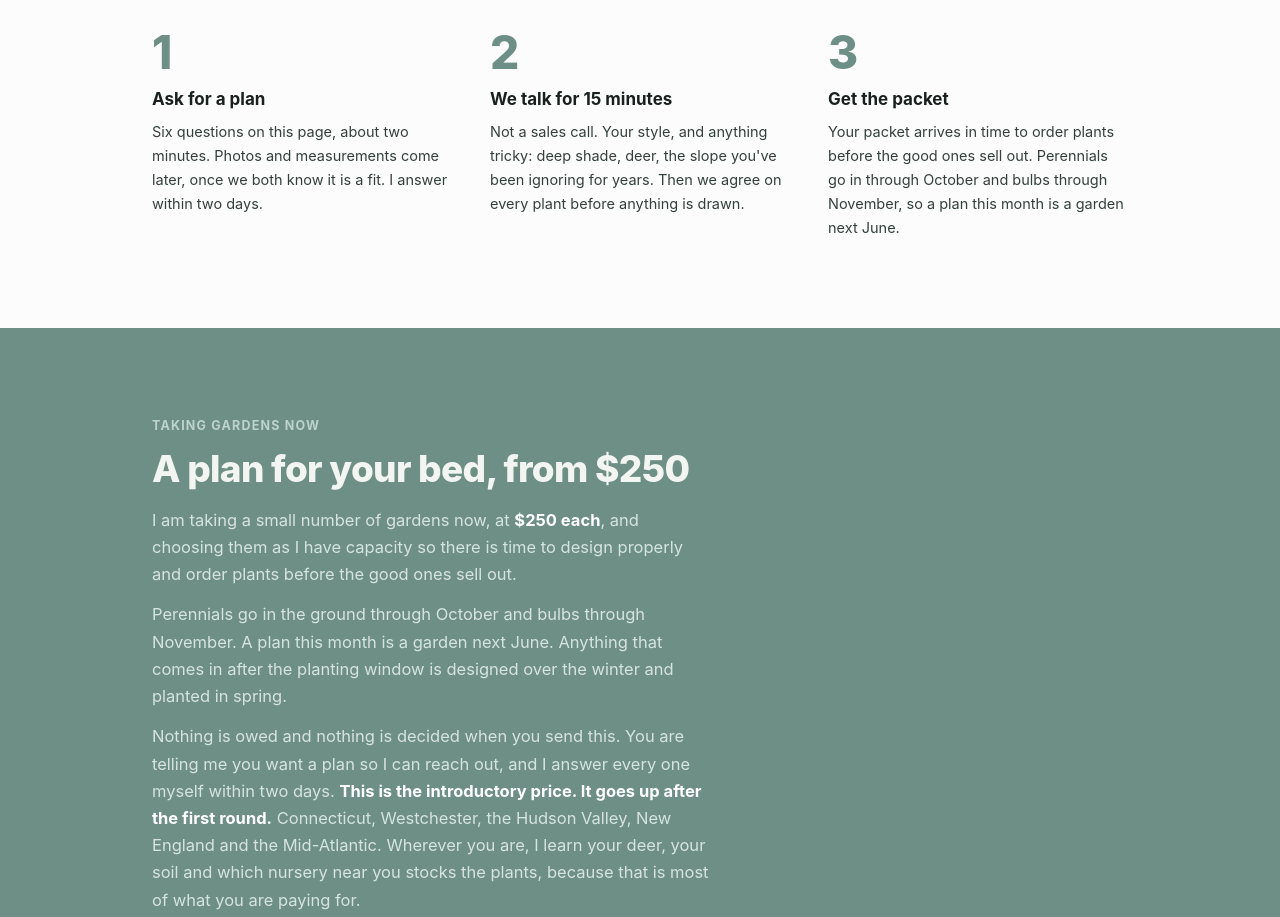
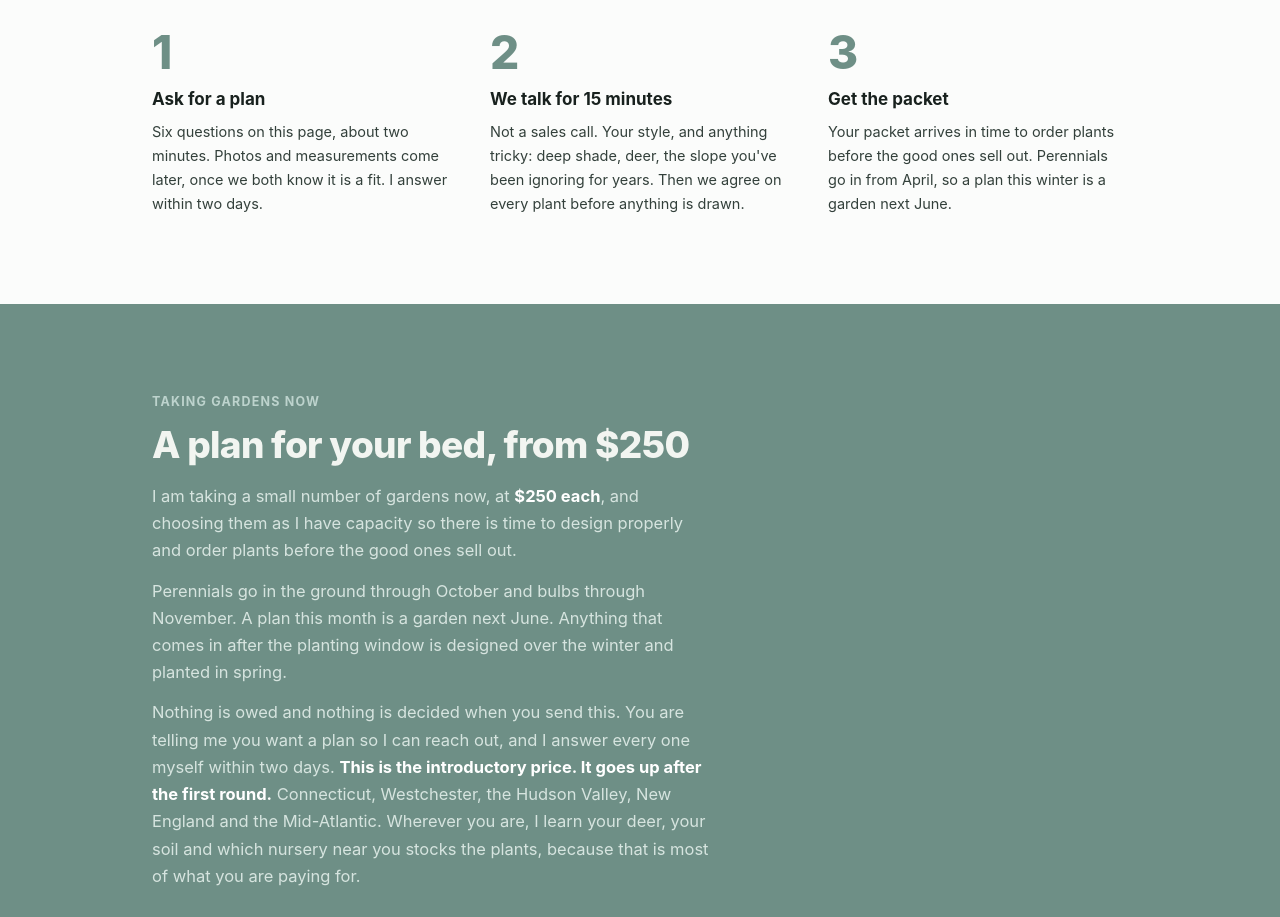
Before and after one commit to kaitsennatt/bloomdays-site, a plain HTML site: page index.html in a window 1280 px wide. Shown: the part 5540-6457 px from the top of the page. Drawn offline with Linux system fonts and the light colour scheme.

Commit message:
Season line: perennials go in from April (was the October line)
Co-Authored-By: Claude Opus 5.5 <noreply@anthropic.com>

```diff
--- a/index.html
+++ b/index.html
@@ -297,7 +297,7 @@
     <div class="steps">
       <div class="step"><div class="num">1</div><h3>Ask for a plan</h3><p>Six questions on this page, about two minutes. Photos and measurements come later, once we both know it is a fit. I answer within two days.</p></div>
       <div class="step"><div class="num">2</div><h3>We talk for 15 minutes</h3><p>Not a sales call. Your style, and anything tricky: deep shade, deer, the slope you've been ignoring for years. Then we agree on every plant before anything is drawn.</p></div>
-      <div class="step"><div class="num">3</div><h3>Get the packet</h3><p>Your packet arrives in time to order plants before the good ones sell out. Perennials go in through October and bulbs through November, so a plan this month is a garden next June.</p></div>
+      <div class="step"><div class="num">3</div><h3>Get the packet</h3><p>Your packet arrives in time to order plants before the good ones sell out. Perennials go in from April, so a plan this winter is a garden next June.</p></div>
     </div>
   </section>
 </div>
```
Also changed, not shown: plan.html (+1 -1 lines).
